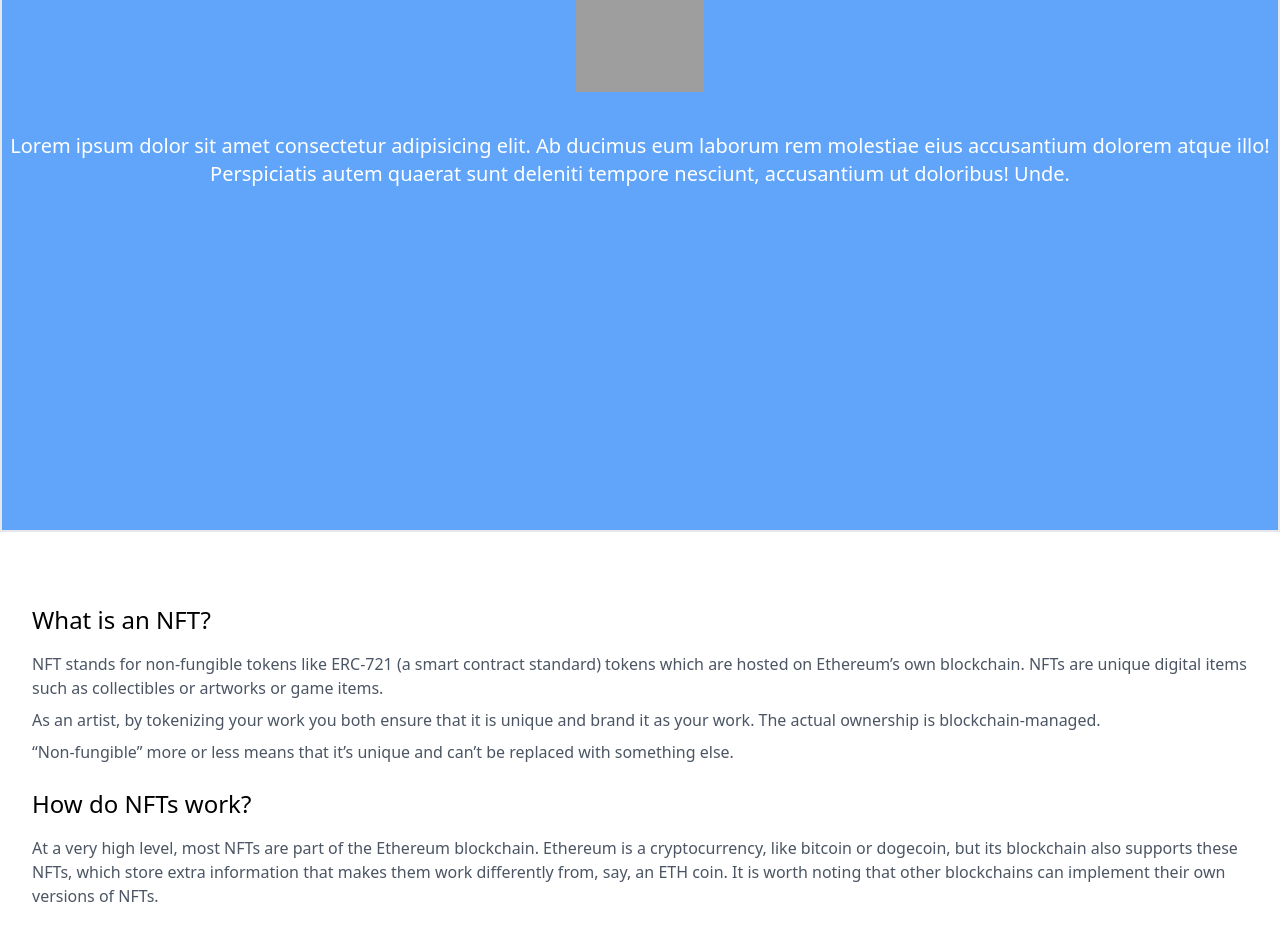
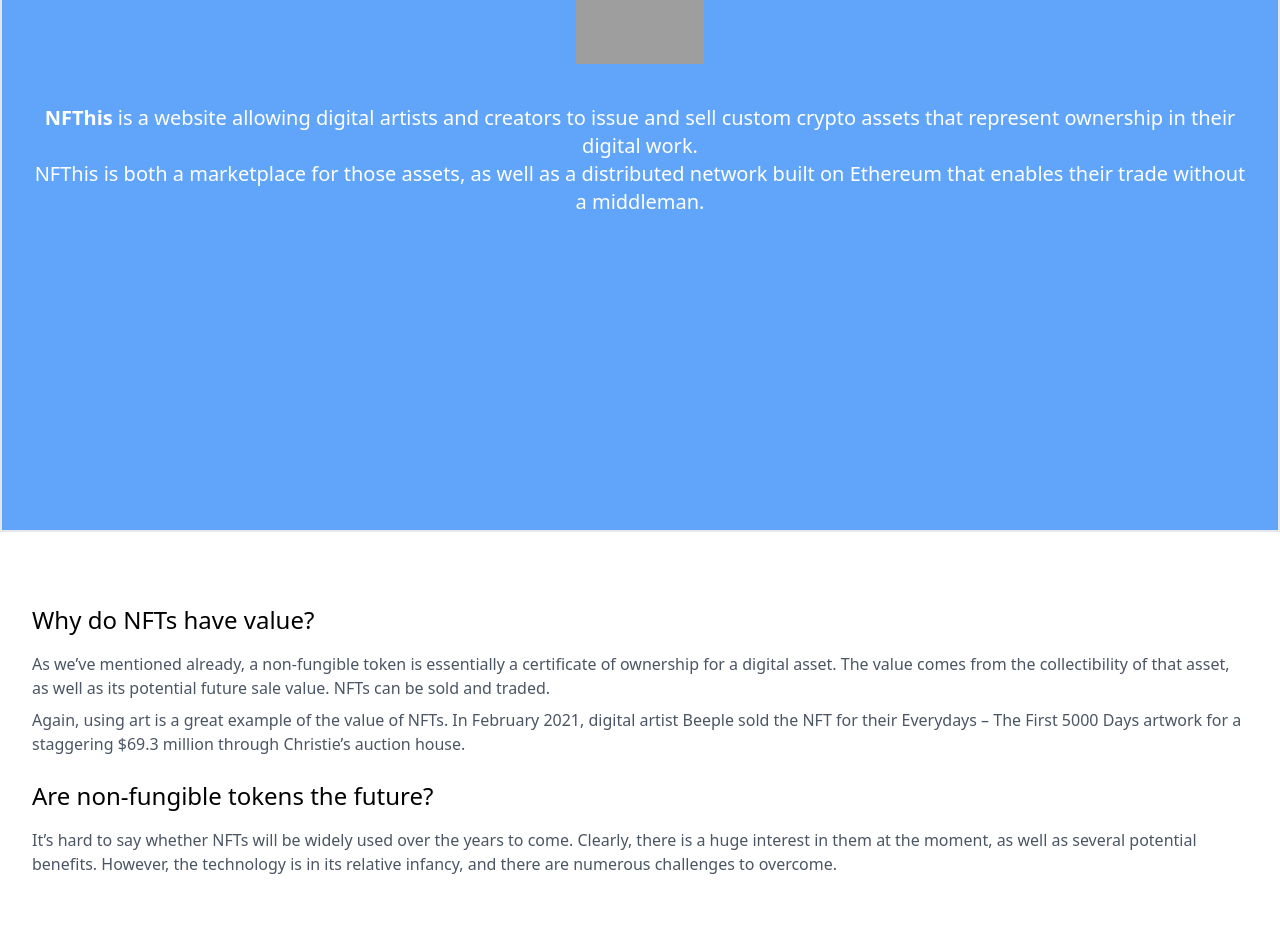
Before and after one commit to Twelve03/nft-store, a React (Create React App) app: page /about in a window 1280 px wide. Shown: the part 1100-2040 px from the top of the page. Built offline with nearby package versions, Linux system fonts and the light colour scheme; grey boxes are pictures that could not be loaded; a web font is replaced by a local one.

Commit message:
Seller link layout added

```diff
--- a/src/Components/Nft.js
+++ b/src/Components/Nft.js
@@ -19,7 +19,7 @@
   }, [match]);
 
   return (
-    <div className="border-2 flex h-screen items-center justify-center ">
+    <div className="flex h-screen items-center justify-center">
       <div className="h-4/5 w-4/5 flex flex-col items-left p-3">
         <p className="text-lg text-gray-300">{nft.category}</p>
         <h1 className="text-3xl font-bold mb-4">{nft.name}</h1>
--- a/src/Components/Seller.js
+++ b/src/Components/Seller.js
@@ -19,8 +19,37 @@
   }, [match]);
 
   return (
-    <div>
-      <h1>{seller.username}</h1>
+    <div className="flex min-h-screen items-center justify-center">
+      <div className="pt-16 flex flex-col items-center min-h-screen w-4/5">
+        <img className="rounded-lg" src={seller.avatar} alt="" />
+        <h1 className="text-xl font-bold text-gray-700">{seller.name}</h1>
+        <p className="text-gray-400">@{seller.username}</p>
+        <div className="mt-10 flex w-full items-center shadow rounded-lg justify-around">
+          <div className="text-center w-1/4 cursor-pointer p-2">
+            {/* // Check if there's a better way to do this */}
+            {seller.created !== undefined && <p>{seller.created.length}</p>}
+            <p>Created</p>
+          </div>
+          <div className="text-center w-1/4 cursor-pointer p-2">
+            <p>{seller.following}</p>
+            <p>Following</p>
+          </div>
+          <div className="text-center w-1/4 cursor-pointer p-2">
+            <p>{seller.followers}</p>
+            <p>Followers</p>
+          </div>
+        </div>
+        <div className="pl-2 w-full mt-10">
+          <h1 className="text-lg font-medium text-gray-600">NFTs Created</h1>
+        </div>
+        {seller.created !== undefined && (
+          <div className="flex flex-wrap justify-around items-center w-full">
+            {seller.created.map((nft) => (
+              <img src={nft} className="m-2 rounded-lg" alt="" />
+            ))}
+          </div>
+        )}
+      </div>
     </div>
   );
 };
--- a/src/Sections/About.js
+++ b/src/Sections/About.js
@@ -31,48 +31,46 @@
         </p>
       </div>
       <div className=" flex items-center border-2 h-screen bg-blue-400">
-        <div className="flex flex-col items-center justify-center  h-3/4 w-full">
+        <div className="px-8 flex flex-col items-center justify-center h-3/4 w-full">
           <img
             src="https://i.ibb.co/djPF91c/nfthis-logo.png"
             alt=""
             className="h-24 w-26 mb-10 -mt-20"
           />
           <p className="text-center text-white text-xl">
-            Lorem ipsum dolor sit amet consectetur adipisicing elit. Ab ducimus
-            eum laborum rem molestiae eius accusantium dolorem atque illo!
-            Perspiciatis autem quaerat sunt deleniti tempore nesciunt,
-            accusantium ut doloribus! Unde.
+            <span className="font-bold">NFThis</span> is a website allowing digital artists and creators to issue and
+            sell custom crypto assets that represent ownership in their digital
+            work. <br/>NFThis is both a marketplace for those assets, as
+            well as a distributed network built on Ethereum that enables their
+            trade without a middleman.
           </p>
         </div>
       </div>
       <div className="h-screen">
         <div className="p-8 h-screen mt-10 ">
-          <h1 className="text-2xl mb-4">What is an NFT?</h1>
+          <h1 className="text-2xl mb-4">Why do NFTs have value?</h1>
           <div className="flex text-gray-600 flex-col justify-between">
             <p>
-              NFT stands for non-fungible tokens like ERC-721 (a smart contract
-              standard) tokens which are hosted on Ethereum’s own blockchain.
-              NFTs are unique digital items such as collectibles or artworks or
-              game items.
+              As we’ve mentioned already, a non-fungible token is essentially a
+              certificate of ownership for a digital asset. The value comes from
+              the collectibility of that asset, as well as its potential future
+              sale value. NFTs can be sold and traded.
             </p>
             <p className="mt-2">
-              As an artist, by tokenizing your work you both ensure that it is
-              unique and brand it as your work. The actual ownership is
-              blockchain-managed.
-            </p>
-            <p className="mt-2">
-              “Non-fungible” more or less means that it’s unique and can’t be
-              replaced with something else.
+              Again, using art is a great example of the value of NFTs. In
+              February 2021, digital artist Beeple sold the NFT for their
+              Everydays – The First 5000 Days artwork for a staggering $69.3
+              million through Christie’s auction house.
             </p>
           </div>
-          <h2 className="mt-6 text-2xl mb-4">How do NFTs work?</h2>
+          <h2 className="mt-6 text-2xl mb-4">
+            Are non-fungible tokens the future?
+          </h2>
           <p className="text-gray-600">
-            At a very high level, most NFTs are part of the Ethereum blockchain.
-            Ethereum is a cryptocurrency, like bitcoin or dogecoin, but its
-            blockchain also supports these NFTs, which store extra information
-            that makes them work differently from, say, an ETH coin. It is worth
-            noting that other blockchains can implement their own versions of
-            NFTs.
+            It’s hard to say whether NFTs will be widely used over the years to
+            come. Clearly, there is a huge interest in them at the moment, as
+            well as several potential benefits. However, the technology is in
+            its relative infancy, and there are numerous challenges to overcome.
           </p>
         </div>
       </div>
--- a/src/Sections/Search.js
+++ b/src/Sections/Search.js
@@ -1,4 +1,5 @@
 import { useState, useEffect } from "react";
+import { Link } from "react-router-dom";
 import axios from "axios";
 
 const Search = () => {
@@ -46,13 +47,14 @@
             }
           })
           .map((nft) => (
+            <Link key={nft.id} to={`/nft/${nft.id}`}>
               <div
-              key={nft.id}
                 style={{ backgroundImage: `url("${nft.img}")` }}
                 className="h-64 w-64 bg-cover bg-center mb-8 rounded-3xl p-6"
               >
                 <p className="font-bold font-xl">{nft.name}</p>
               </div>
+            </Link>
           ))}
       </div>
     </div>
```
Lines whose indentation alone changed are shown as unchanged.
